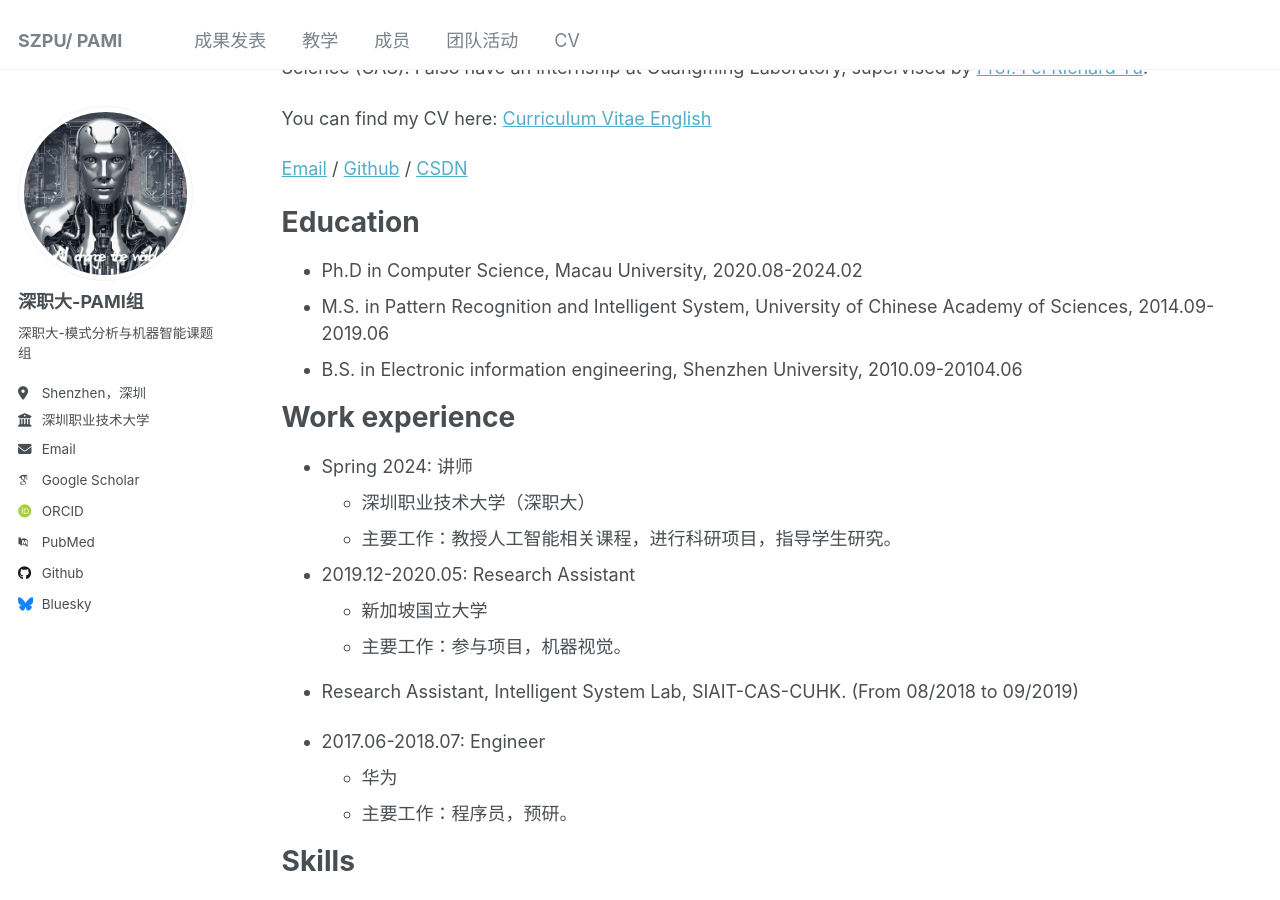
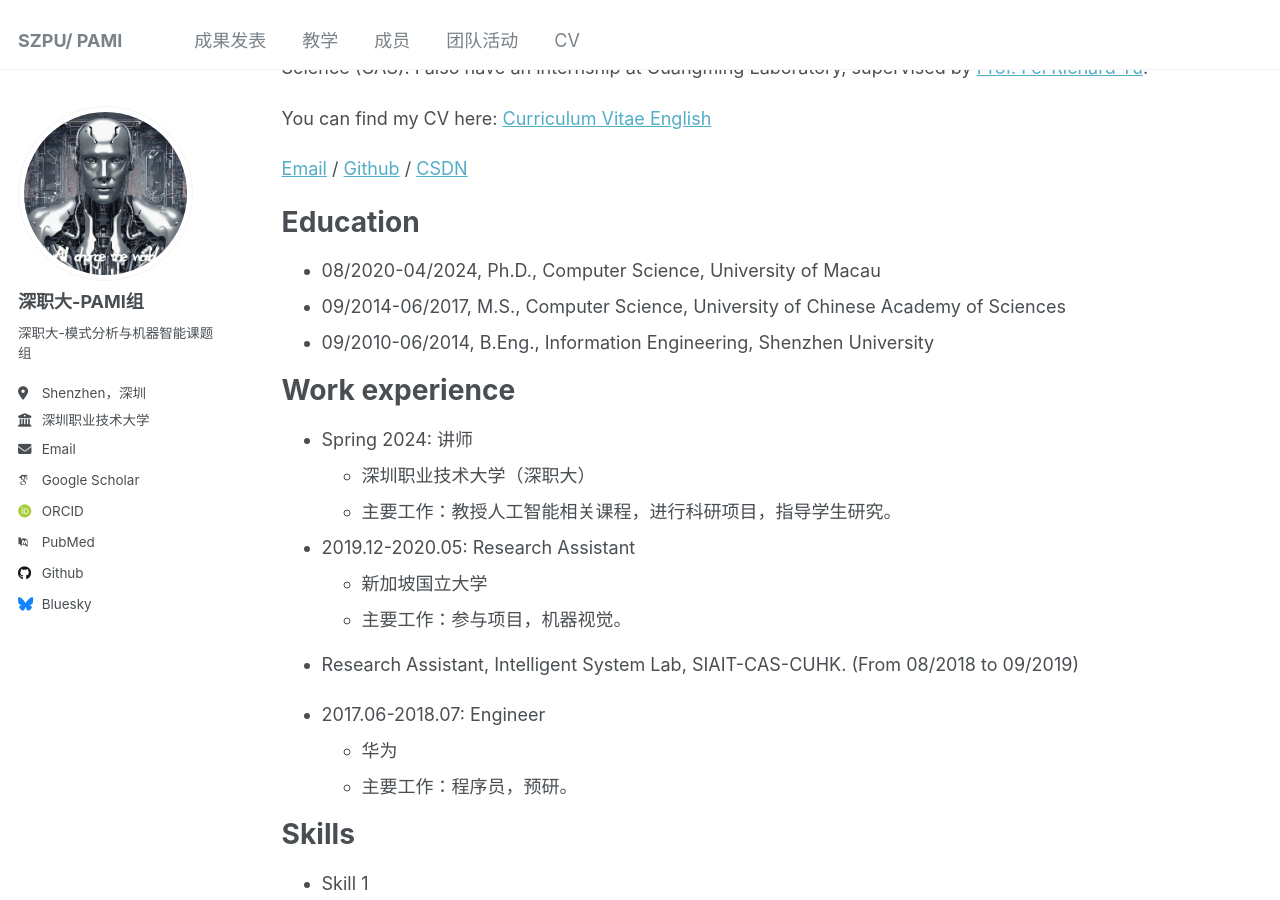
Before and after one commit to shaojiwan/academic.com, a Jekyll site: the page built from _pages/cv.md, in a window 1280 px wide and 900 px high, scrolled down 331 px. Built offline with Jekyll 4.4.1, drawn with Linux system fonts in a browser that asks for light colours; some web fonts are replaced.

Commit message:
Update cv.md

```diff
--- a/_pages/cv.md
+++ b/_pages/cv.md
@@ -21,12 +21,11 @@
 
 [Email](mailto:qt.wu@outlook.com) / [Github](https://github.com/qingtianwu) / [CSDN](https://blog.csdn.net/wqthaha?type=blog)
 
-
 Education
 ======
-* Ph.D in Computer Science, Macau University, 2020.08-2024.02
-* M.S. in Pattern Recognition and Intelligent System, University of Chinese Academy of Sciences, 2014.09-2019.06
-* B.S. in Electronic information engineering, Shenzhen University, 2010.09-20104.06
+* 08/2020-04/2024, Ph.D., Computer Science, University of Macau
+* 09/2014-06/2017, M.S., Computer Science, University of Chinese Academy of Sciences
+* 09/2010-06/2014, B.Eng., Information Engineering, Shenzhen University
 
 
 Work experience
```
